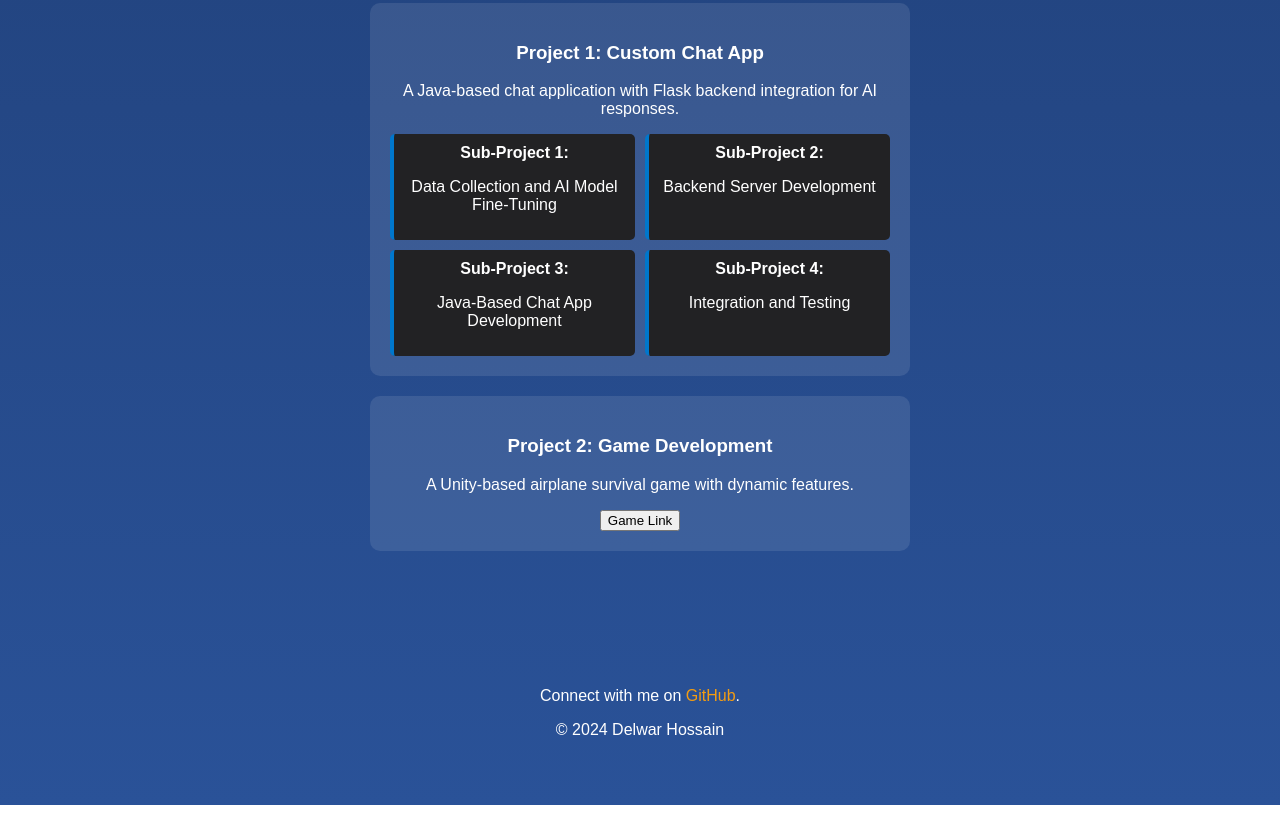
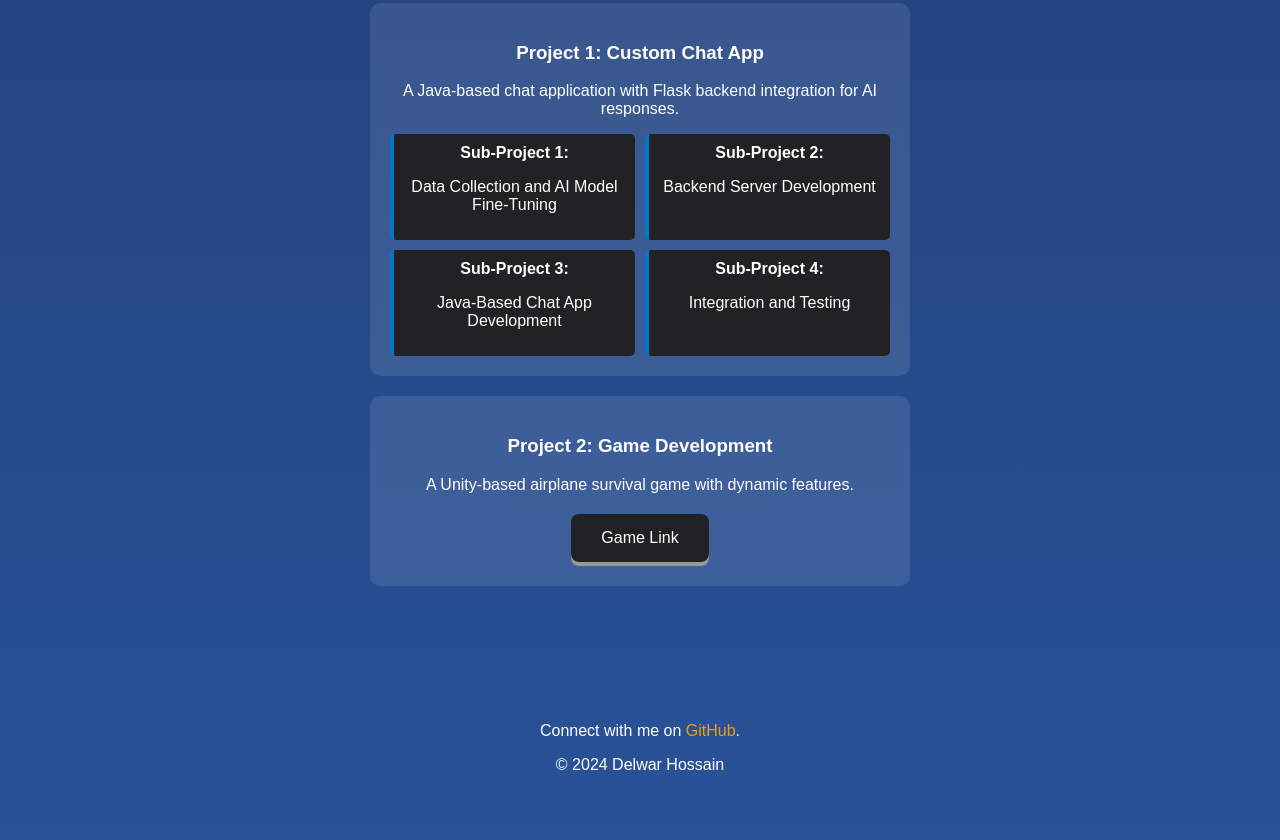
Before and after one commit to delwarhossainn/delwarhossainn.github.io, a plain HTML site: page index.html in a window 1280 px wide. Shown: the part 588-1428 px from the top of the page. Before the commit the page ends 1393 px from the top, so only its background shows below. Drawn offline with Linux system fonts and the light colour scheme.

Commit message:
Update style.css

```diff
--- a/style.css
+++ b/style.css
@@ -42,6 +42,33 @@ h1 {
   border-radius: 5px;
   border-left: 4px solid #0077cc;
 }
+.nice-button {
+            background-color: #222224; /* Green background */
+            border: none; /* Remove border */
+            color: white; /* White text */
+            padding: 15px 30px; /* Add some padding */
+            text-align: center; /* Center text */
+            text-decoration: none; /* Remove underline */
+            display: inline-block; /* Keep it inline */
+            font-size: 16px; /* Increase font size */
+            margin: 4px 2px; /* Add some space around */
+            cursor: pointer; /* Add a pointer on hover */
+            border-radius: 8px; /* Rounded corners */
+            box-shadow: 0 4px #999; /* Add shadow effect */
+            transition: all 0.3s ease; /* Smooth transition */
+        }
+
+        .nice-button:hover {
+            background-color: #222224; /* Darker green on hover */
+            box-shadow: 0 6px #666; /* Adjust shadow on hover */
+            transform: translateY(-2px); /* Slight lift effect */
+        }
+
+        .nice-button:active {
+            background-color: #00007a; /* Even darker green on click */
+            box-shadow: 0 2px #666; /* Reduce shadow */
+            transform: translateY(2px); /* Pressed-down effect */
+        }
 
 a {
   color: #f39c12;
```
